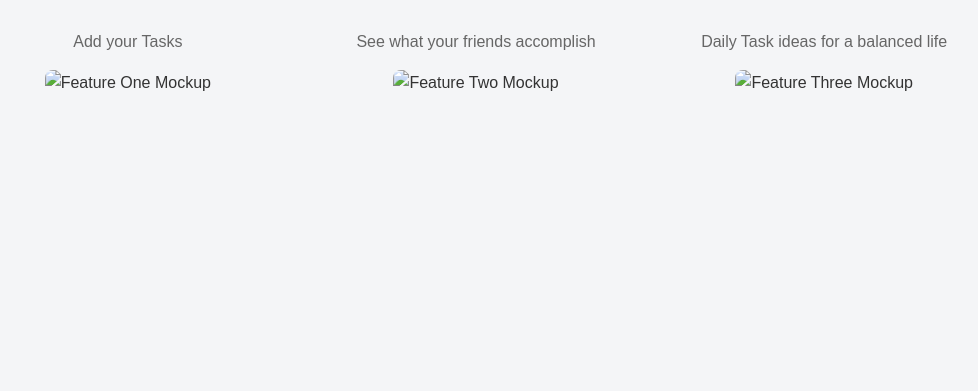
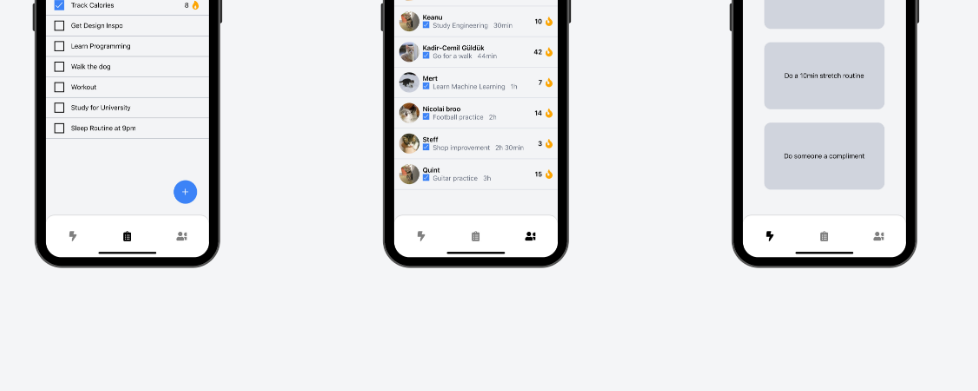
Before and after one commit to Furkantezkurul/ToDoAppLandingPage, a plain HTML site: page index.html in a window 1280 px wide. Shown: the part 409-800 px from the top of the page, without its empty margins (164-1142 px from the left). Drawn offline with Linux system fonts and the light colour scheme; the site is published under a folder, as on GitHub Pages, so addresses that start at the root find nothing.

Commit message:
github images /

```diff
--- a/index.html
+++ b/index.html
@@ -13,15 +13,15 @@
         <div class="features">
             <div class="feature">
                 <p>Add your Tasks</p>
-                <img src="/images/Untitled design (19).png" alt="Feature One Mockup">
+                <img src="images/Untitled design (19).png" alt="Feature One Mockup">
             </div>
             <div class="feature">
                 <p>See what your friends accomplish</p>
-                <img src="/images/Untitled design (17).png" alt="Feature Two Mockup">
+                <img src="images/Untitled design (17).png" alt="Feature Two Mockup">
             </div>
             <div class="feature">
                 <p>Daily Task ideas for a balanced life</p>
-                <img src="/images/Untitled design (18).png" alt="Feature Three Mockup">
+                <img src="images/Untitled design (18).png" alt="Feature Three Mockup">
             </div>
         </div>
     </div>
```
